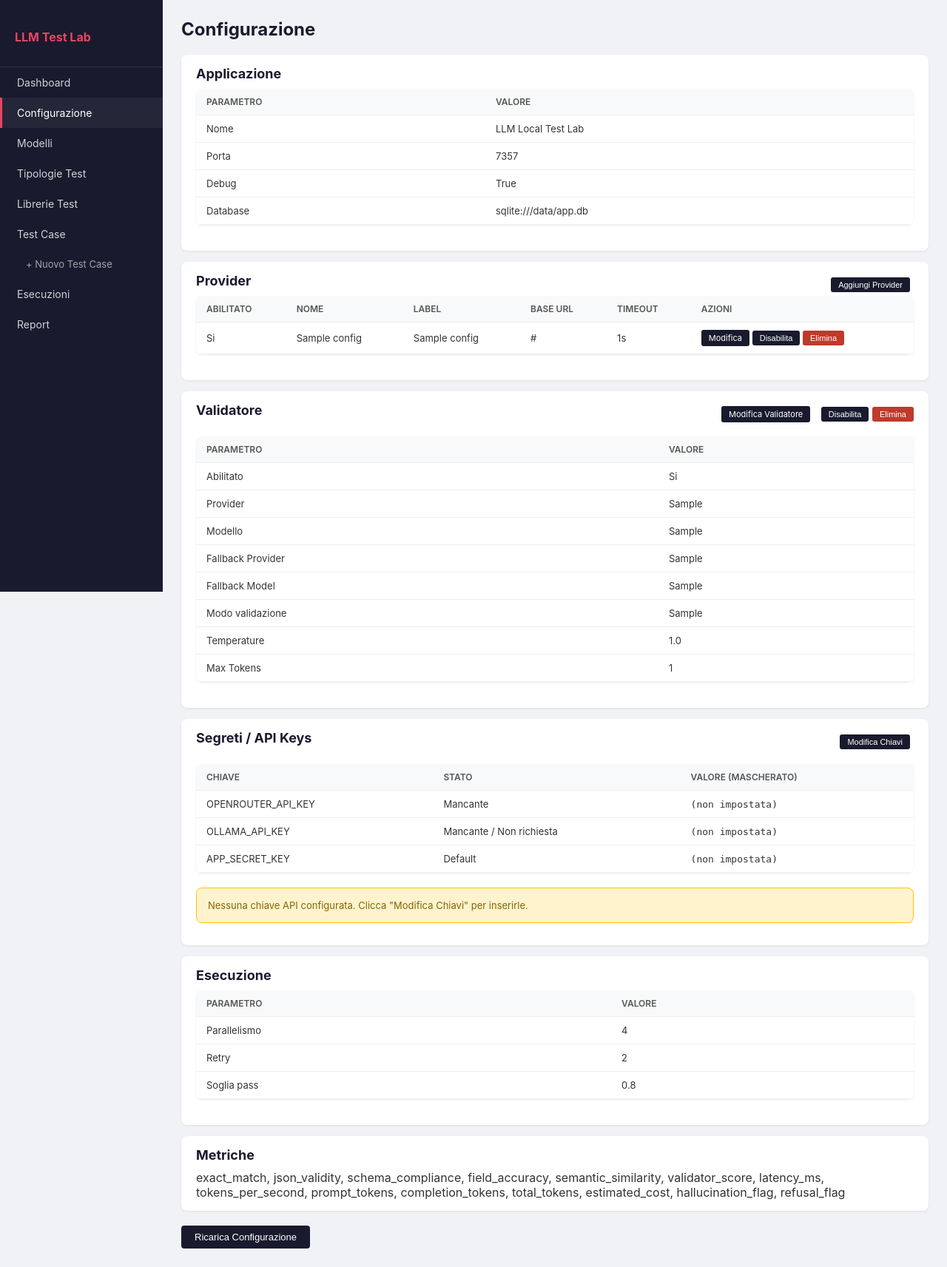
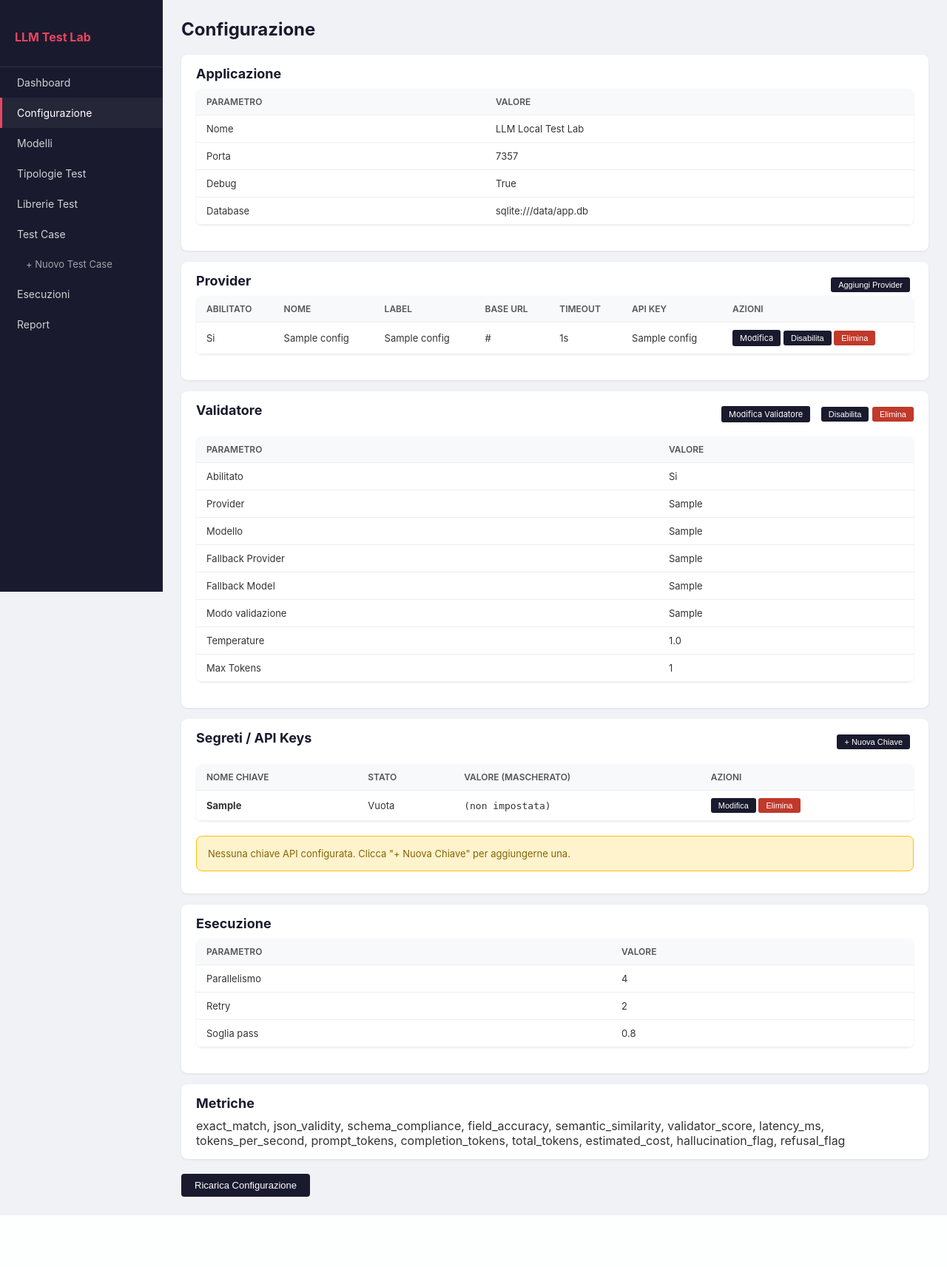
Before and after one commit to nousmc/llm-local-test-lab, a FastAPI app: page /config/ in a window 1280 px wide. Shown: the whole page at 74% size. After the commit the page ends 1643 px from the top, so only its background shows below. Run offline with FastAPI, Linux system fonts and the light colour scheme; tables that the repository leaves empty hold one stand-in row (values such as "Sample post").

Commit message:
feat: dynamic API key management with provider association
Secrets/API keys are now fully manageable from the UI:
- Create, edit and delete keys directly from the Config page
- Associate any key to a provider via dropdown in the provider form
- Provider table shows the associated key
- get_api_key() looks up the provider's api_key_name first, falls
  back to hardcoded convention (OPENROUTER_API_KEY, OLLAMA_API_KEY)
  for backward compatibility
- APP_SECRET_KEY is protected from deletion
- DB migration adds api_key_name column to provider_configs

```diff
--- a/app/main.py
+++ b/app/main.py
@@ -96,6 +96,7 @@ def _sync_config_to_db():
         _migrate_test_case_rules_column(db)
         _migrate_test_type_template_column(db)
         _migrate_test_type_answer_format_column(db)
+        _migrate_provider_api_key_column(db)
 
         existing_providers = db.query(ProviderConfig).count()
         existing_validators = db.query(ValidatorConfig).count()
@@ -392,6 +393,20 @@ def _migrate_test_type_answer_format_column(db):
         print(f"Migration warning (test_types.answer_format_template): {e}")
 
 
+def _migrate_provider_api_key_column(db):
+    from sqlalchemy import text
+    try:
+        columns = db.execute(text("PRAGMA table_info(provider_configs)")).fetchall()
+        col_names = [c[1] for c in columns]
+        if "api_key_name" not in col_names:
+            db.execute(text("ALTER TABLE provider_configs ADD COLUMN api_key_name VARCHAR"))
+            print("Migration: added column provider_configs.api_key_name")
+        db.commit()
+    except Exception as e:
+        db.rollback()
+        print(f"Migration warning (provider_configs.api_key_name): {e}")
+
+
 if __name__ == "__main__":
     import uvicorn
     uvicorn.run("app.main:app", host=settings.app_host, port=settings.app_port, reload=settings.app_debug)
--- a/app/models.py
+++ b/app/models.py
@@ -18,6 +18,7 @@ class ProviderConfig(Base):
     enabled = Column(Boolean, default=True)
     app_name = Column(String, nullable=True)
     site_url = Column(String, nullable=True)
+    api_key_name = Column(String, nullable=True)
     created_at = Column(DateTime, default=lambda: datetime.now(timezone.utc))
     updated_at = Column(DateTime, default=lambda: datetime.now(timezone.utc), onupdate=lambda: datetime.now(timezone.utc))
 
--- a/app/routers/providers.py
+++ b/app/routers/providers.py
@@ -19,6 +19,7 @@ async def provider_create(
     enabled: str = Form("true"),
     app_name: str = Form(""),
     site_url: str = Form(""),
+    api_key_name: str = Form(""),
     db: Session = Depends(get_db),
 ):
     existing = db.query(ProviderConfig).filter(ProviderConfig.name == name).first()
@@ -33,6 +34,7 @@ async def provider_create(
         enabled=enabled == "true",
         app_name=app_name or None,
         site_url=site_url or None,
+        api_key_name=api_key_name or None,
     )
     db.add(prov)
     db.commit()
@@ -50,6 +52,7 @@ async def provider_update(
     enabled: str = Form("true"),
     app_name: str = Form(""),
     site_url: str = Form(""),
+    api_key_name: str = Form(""),
     db: Session = Depends(get_db),
 ):
     prov = db.query(ProviderConfig).filter(ProviderConfig.id == provider_id).first()
@@ -63,6 +66,7 @@ async def provider_update(
     prov.enabled = enabled == "true"
     prov.app_name = app_name or None
     prov.site_url = site_url or None
+    prov.api_key_name = api_key_name or None
     prov.updated_at = datetime.now(timezone.utc)
     db.commit()
     return RedirectResponse(url="/config", status_code=303)
--- a/app/templates/config.html
+++ b/app/templates/config.html
@@ -51,12 +51,28 @@
                     <input type="text" name="site_url" value="{{ edit_provider.site_url | e if edit_provider else '' }}">
                 </div>
             </div>
+            <div class="form-row">
                 <div class="form-group">
                     <label>Abilitato</label>
                     <select name="enabled">
                         <option value="true" {% if edit_provider and edit_provider.enabled %}selected{% endif %}>Si</option>
                         <option value="false" {% if edit_provider and not edit_provider.enabled %}selected{% endif %}>No</option>
                     </select>
+                </div>
+                <div class="form-group">
+                    <label>API Key associata</label>
+                    <select name="api_key_name">
+                        <option value="">-- Nessuna --</option>
+                        {% for sc in all_secrets %}
+                        {% if sc.key != 'APP_SECRET_KEY' %}
+                        <option value="{{ sc.key | e }}"
+                            {% if edit_provider and edit_provider.api_key_name == sc.key %}selected{% endif %}>
+                            {{ sc.key | e }}
+                        </option>
+                        {% endif %}
+                        {% endfor %}
+                    </select>
+                </div>
             </div>
             <button type="submit" class="btn">{% if edit_provider %}Aggiorna{% else %}Crea{% endif %}</button>
             <button type="button" class="btn btn-small" onclick="document.getElementById('add-provider-form').style.display='none'" style="background:#888">Annulla</button>
@@ -71,6 +87,7 @@
                 <th>Label</th>
                 <th>Base URL</th>
                 <th>Timeout</th>
+                <th>API Key</th>
                 <th>Azioni</th>
             </tr>
         </thead>
@@ -82,6 +99,7 @@
                 <td>{{ prov.label | e }}</td>
                 <td>{{ prov.base_url | e }}</td>
                 <td>{{ prov.timeout_seconds }}s</td>
+                <td>{{ prov.api_key_name or '-' | e }}</td>
                 <td class="actions">
                     <a href="/config/providers/{{ prov.id }}/edit" class="btn-small">Modifica</a>
                     <form method="post" action="/config/providers/{{ prov.id }}/toggle" style="display:inline">
@@ -203,57 +221,74 @@
 <div class="config-section">
     <div style="display:flex;justify-content:space-between;align-items:center">
         <h2>Segreti / API Keys</h2>
-        <button onclick="document.getElementById('secrets-form').style.display='block'; this.style.display='none'" class="btn btn-small">Modifica Chiavi</button>
+        <button onclick="document.getElementById('new-secret-form').style.display='block'" class="btn btn-small">+ Nuova Chiave</button>
     </div>
 
-    <div id="secrets-form" class="modal-form" style="display:none">
-        <form method="post" action="/config/secrets/" class="form-inline">
-            <h3>Modifica API Keys</h3>
+    <!-- Form nuova chiave -->
+    <div id="new-secret-form" class="modal-form" style="display:none;margin-top:10px">
+        <form method="post" action="/config/secrets/new" class="form-inline">
+            <h3>Nuova chiave / API Key</h3>
+            <div class="form-row">
                 <div class="form-group">
-                <label>OPENROUTER_API_KEY</label>
-                <input type="password" name="OPENROUTER_API_KEY" value="{{ secret_plain.get('OPENROUTER_API_KEY', '') | e }}" placeholder="sk-or-...">
+                    <label>Nome chiave *</label>
+                    <input type="text" name="key" required placeholder="es. LITELLM_API_KEY" style="text-transform:uppercase">
                 </div>
                 <div class="form-group">
-                <label>OLLAMA_API_KEY</label>
-                <input type="password" name="OLLAMA_API_KEY" value="{{ secret_plain.get('OLLAMA_API_KEY', '') | e }}" placeholder="(opzionale)">
+                    <label>Valore</label>
+                    <input type="password" name="value" placeholder="sk-...">
                 </div>
-            <div class="form-group">
-                <label>APP_SECRET_KEY</label>
-                <input type="password" name="APP_SECRET_KEY" value="{{ secret_plain.get('APP_SECRET_KEY', '') | e }}" placeholder="change-me">
             </div>
-            <div style="margin-top:10px">
-                <button type="submit" class="btn">Salva Chiavi</button>
-                <button type="button" class="btn btn-small" onclick="document.getElementById('secrets-form').style.display='none'; document.querySelector('#config-section-secrets button').style.display='inline-block'" style="background:#888">Annulla</button>
+            <div style="margin-top:8px">
+                <button type="submit" class="btn">Crea</button>
+                <button type="button" class="btn btn-small" onclick="document.getElementById('new-secret-form').style.display='none'" style="background:#888">Annulla</button>
             </div>
         </form>
     </div>
 
+    <!-- Tabella chiavi dinamica -->
     <table style="margin-top:15px">
         <thead>
-            <tr><th>Chiave</th><th>Stato</th><th>Valore (mascherato)</th></tr>
+            <tr><th>Nome chiave</th><th>Stato</th><th>Valore (mascherato)</th><th>Azioni</th></tr>
         </thead>
         <tbody>
-            <tr>
-                <td>OPENROUTER_API_KEY</td>
-                <td>{{ 'Configurata' if secrets.get('OPENROUTER_API_KEY') and secrets['OPENROUTER_API_KEY'] != '(non impostata)' else 'Mancante' }}</td>
-                <td><code>{{ secrets.get('OPENROUTER_API_KEY', '(non impostata)') | e }}</code></td>
+            {% for sc in all_secrets %}
+            <tr id="row-{{ sc.key | e }}">
+                <td><strong>{{ sc.key | e }}</strong></td>
+                <td>{{ 'Configurata' if secrets.get(sc.key) and secrets[sc.key] != '(non impostata)' else 'Vuota' }}</td>
+                <td><code>{{ secrets.get(sc.key, '(non impostata)') | e }}</code></td>
+                <td class="actions">
+                    <button type="button" class="btn-small"
+                        onclick="document.getElementById('edit-{{ sc.key | e }}').style.display='block'">Modifica</button>
+                    {% if sc.key not in ['APP_SECRET_KEY'] %}
+                    <form method="post" action="/config/secrets/{{ sc.key | e }}/delete" style="display:inline"
+                        onsubmit="return confirm('Eliminare la chiave {{ sc.key | e }}?')">
+                        <button type="submit" class="btn-small btn-danger">Elimina</button>
+                    </form>
+                    {% endif %}
+                </td>
             </tr>
-            <tr>
-                <td>OLLAMA_API_KEY</td>
-                <td>{{ 'Configurata' if secrets.get('OLLAMA_API_KEY') and secrets['OLLAMA_API_KEY'] != '(non impostata)' else 'Mancante / Non richiesta' }}</td>
-                <td><code>{{ secrets.get('OLLAMA_API_KEY', '(non impostata)') | e }}</code></td>
+            <tr id="edit-{{ sc.key | e }}" style="display:none;background:#f9f9f9">
+                <td colspan="4">
+                    <form method="post" action="/config/secrets/{{ sc.key | e }}/update" class="form-inline" style="padding:8px 0">
+                        <div class="form-row" style="align-items:flex-end;gap:10px">
+                            <div class="form-group" style="margin:0;flex:1">
+                                <label style="font-size:11px">Nuovo valore per {{ sc.key | e }}</label>
+                                <input type="password" name="value" placeholder="Lascia vuoto per non modificare">
+                            </div>
+                            <button type="submit" class="btn btn-small">Salva</button>
+                            <button type="button" class="btn-small" style="background:#888"
+                                onclick="document.getElementById('edit-{{ sc.key | e }}').style.display='none'">Annulla</button>
+                        </div>
+                    </form>
+                </td>
             </tr>
-            <tr>
-                <td>APP_SECRET_KEY</td>
-                <td>{{ 'Configurata' if secrets.get('APP_SECRET_KEY') and secrets['APP_SECRET_KEY'] != '(non impostata)' else 'Default' }}</td>
-                <td><code>{{ secrets.get('APP_SECRET_KEY', '(non impostata)') | e }}</code></td>
-            </tr>
+            {% else %}
+            <tr><td colspan="4">Nessuna chiave configurata.</td></tr>
+            {% endfor %}
         </tbody>
     </table>
     {% if not secrets_available %}
-    <div class="warning" style="margin-top:10px">
-        Nessuna chiave API configurata. Clicca "Modifica Chiavi" per inserirle.
-    </div>
+    <div class="warning" style="margin-top:10px">Nessuna chiave API configurata. Clicca "+ Nuova Chiave" per aggiungerne una.</div>
     {% endif %}
 </div>
 
```
Also changed, not shown: app/routers/configs.py (+17 -13 lines), app/routers/secrets_config.py (+49 -38 lines), app/services/secret_loader.py (+24 -13 lines). Lines whose indentation alone changed are shown as unchanged.
